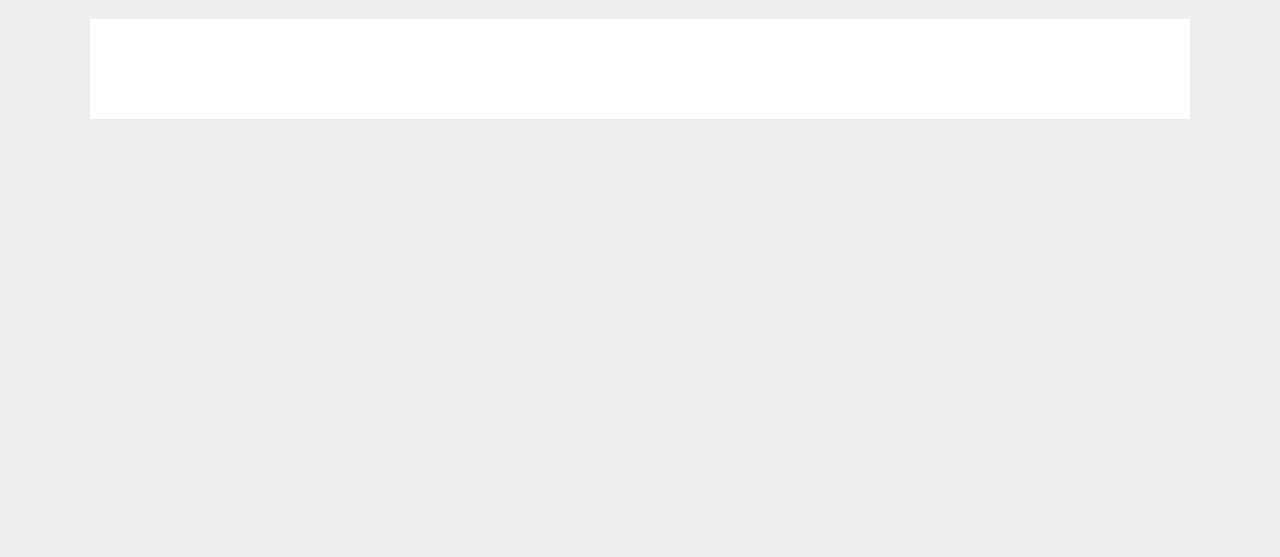
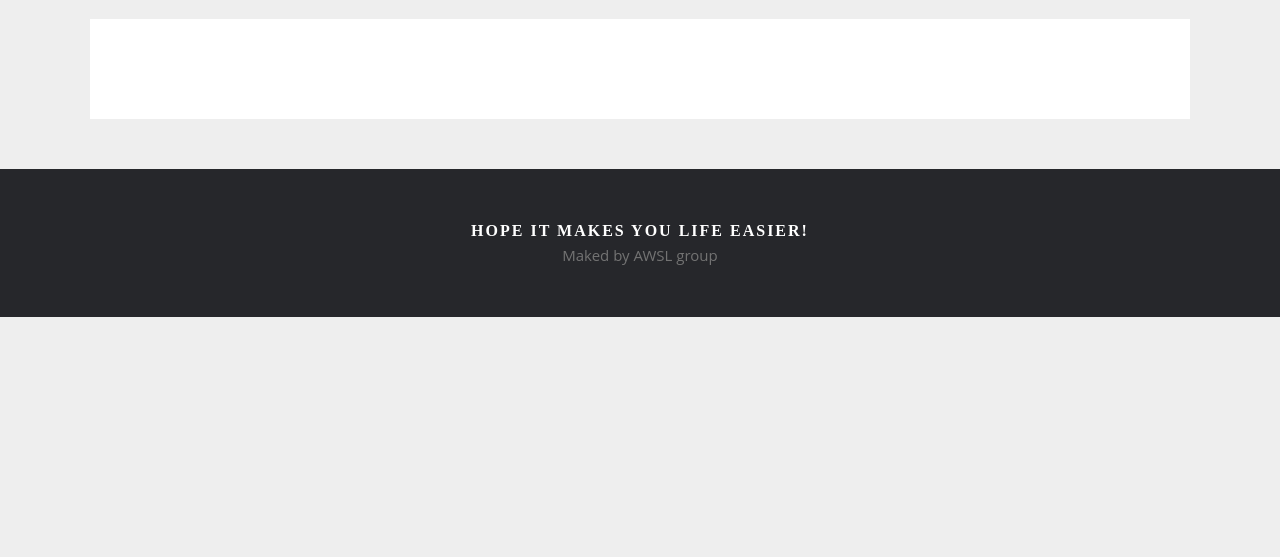
Before and after one commit to SCHJonathan/ICEMapping, a Django app: template datamanager/templates/datamanager/base.html in a window 1280 px wide. Shown: the part 329-886 px from the top of the page. Run offline with Django 3.2, Linux system fonts and the light colour scheme; the template is opened without the code that fills it, so the values that code supplies are empty.

Commit message:
add footer for the website

```diff
--- a/datamanager/static/datamanager/style.css
+++ b/datamanager/static/datamanager/style.css
@@ -115,7 +115,7 @@ body{
 }
 
 .main_header {
-    background: url('http://www.autodatz.com/wp-content/uploads/2017/05/Old-Car-Wallpapers-Hd-36-with-Old-Car-Wallpapers-Hd.jpg');
+    /*background: url('http://www.autodatz.com/wp-content/uploads/2017/05/Old-Car-Wallpapers-Hd-36-with-Old-Car-Wallpapers-Hd.jpg');*/
     text-align: center;
     width: 100%;
     height: auto;
@@ -172,3 +172,31 @@ body{
   padding: 50px;
   margin-top: 20px;
 }
+
+.site-footer
+{
+  background-color:#26272b;
+  padding:45px 0 20px;
+  font-size:15px;
+  line-height:24px;
+  color:#737373;
+}
+
+.site-footer h6
+{
+  color:#fff;
+  font-size:16px;
+  text-transform:uppercase;
+  margin-top:5px;
+  letter-spacing:2px
+}
+
+.end-line {
+    width: 100%;
+    text-align: center;
+}
+
+.end-line-group {
+    width: 100%;
+    text-align: center;
+}
--- a/datamanager/templates/datamanager/base.html
+++ b/datamanager/templates/datamanager/base.html
@@ -4,7 +4,11 @@
     <head>
         <title>{% block title %}{% endblock %}</title>
         <meta charset="utf-8" />
-        <link rel="stylesheet" type="text/css" href="{% static 'datamanager/style.css' %}">
+        <!--
+            For some mysteries reason, if I use the django syntax for linking CSS file, I cannot get css updated everytime.
+            Therefore, I hardcode the CSS file path and hope somebody can get me out of this deadlock.
+        -->
+        <link rel="stylesheet" type="text/css" href="../../static/datamanager/style.css">
     </head>
     <body class="pageBody">
 
@@ -17,9 +21,18 @@
                     {% endblock %}
             </div>
         </header>
+
         <div class="content">
             {% block content %}
             {% endblock content %}
         </div>
+
+        <footer class="site-footer">
+            <div class="end-line">
+                <h6>Hope it makes you life easier!</h6>
+            </div>
+            <p class="end-line-group">Maked by AWSL group</p>
+        </footer>
+
     </body>
 </html>
```
Also changed, not shown: datamanager/templates/datamanager/detail.html (deleted, +0 -54 lines).
